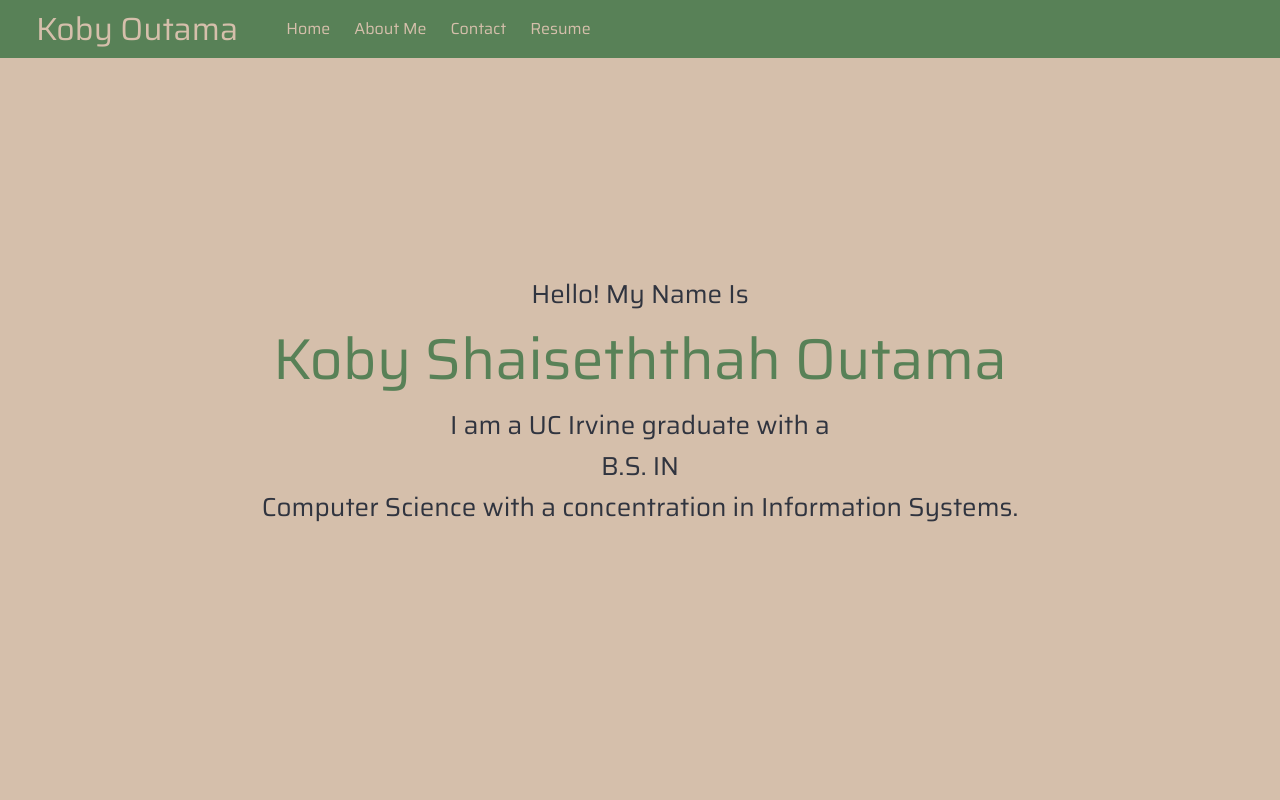
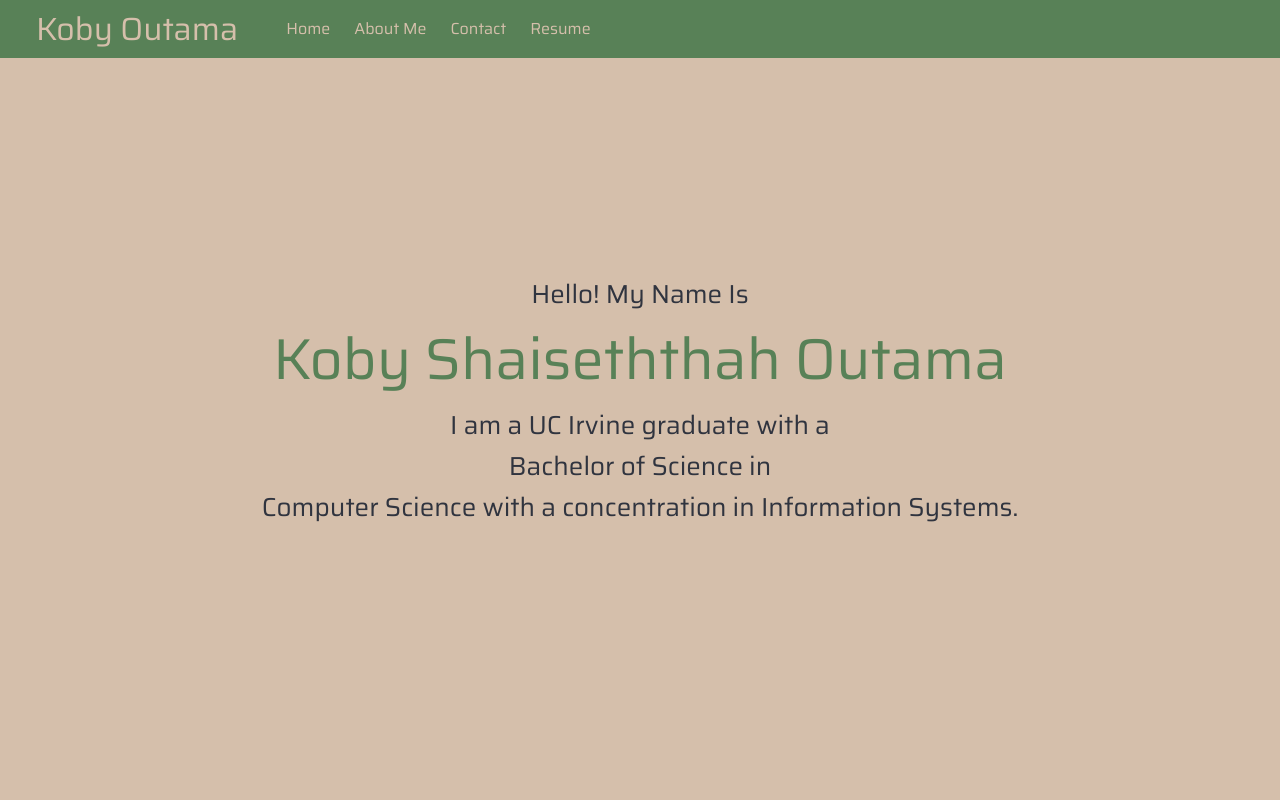
Before and after one commit to kobyoutama/portfolio, a React (Create React App) app: page / in a window 1280 px wide. Shown: the top 800 px of the page. Built offline with nearby package versions, Linux system fonts and the light colour scheme.

Commit message:
changed desc text

```diff
--- a/src/pages/Home/Home.tsx
+++ b/src/pages/Home/Home.tsx
@@ -23,7 +23,7 @@ export function Home(props: HomeProp){
             <RandomTextEffect text={name}>{defaultName}</RandomTextEffect>
             <div className="Home-desc">
             <RandomTextEffect>I am a UC Irvine graduate with a</RandomTextEffect>
-            <RandomTextEffect speed={175}>B.S. IN</RandomTextEffect>
+            <RandomTextEffect>Bachelor of Science in</RandomTextEffect>
             <RandomTextEffect speed={50}>Computer Science with a concentration in Information Systems.</RandomTextEffect>
             </div>
         </main>
```
